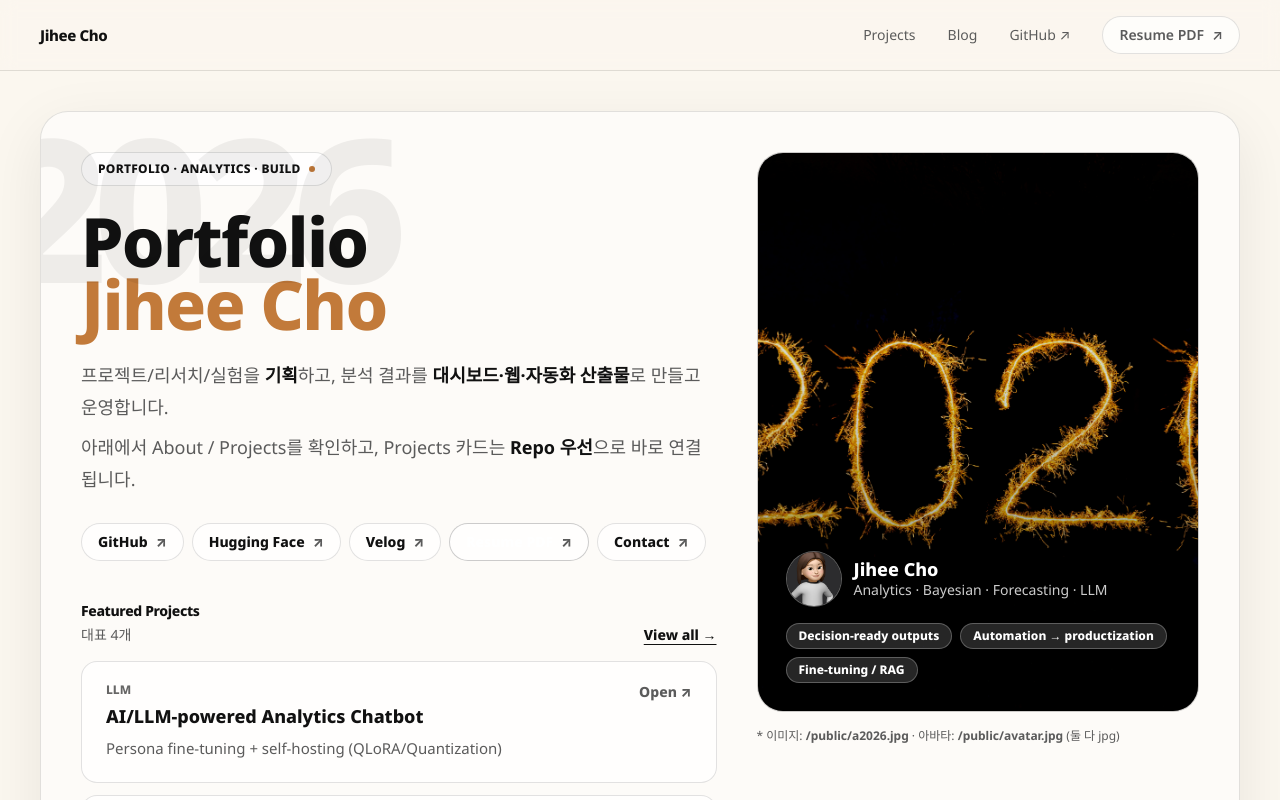
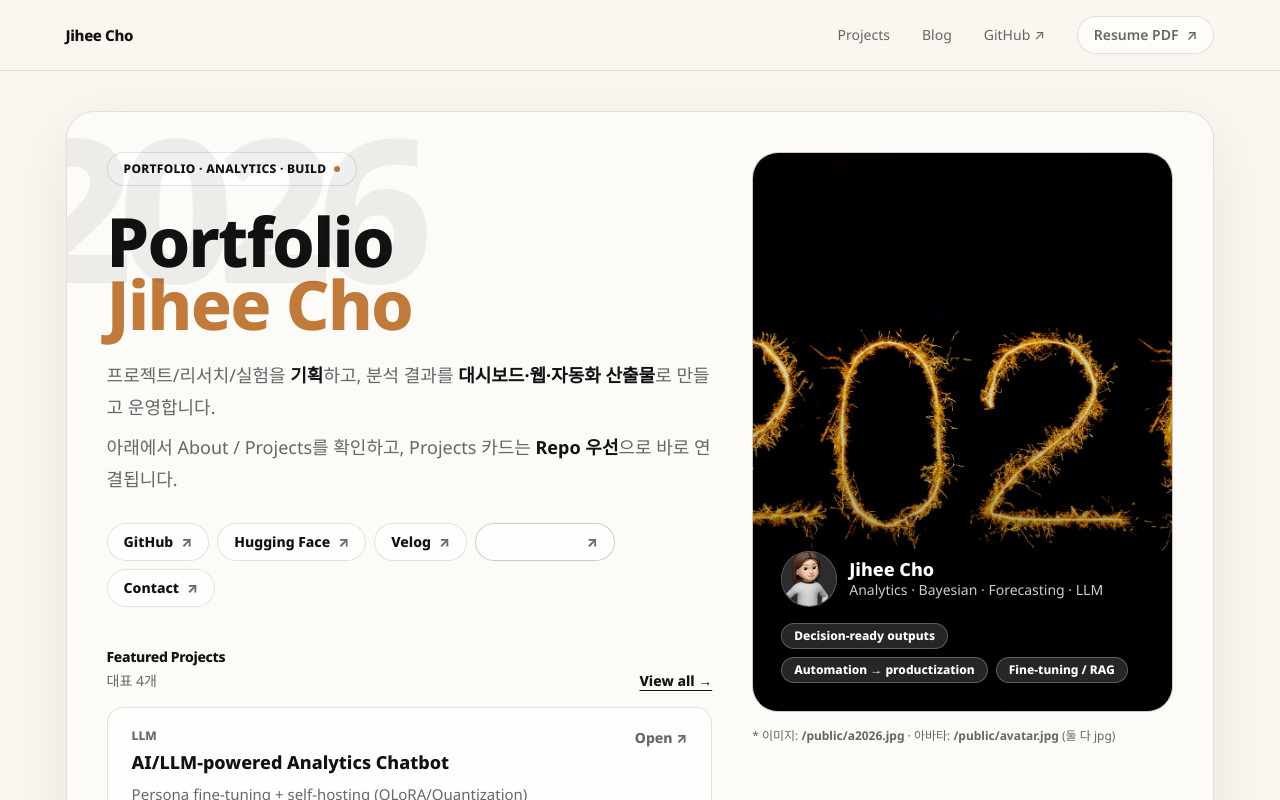
Before and after one commit to jay-lay-down/jihee-portfolio, a Next.js app: page / in a window 1280 px wide. Shown: the top 800 px of the page. Built offline with nearby package versions, Linux system fonts and the light colour scheme.

Commit message:
Update globals.css

```diff
--- a/app/globals.css
+++ b/app/globals.css
@@ -1,16 +1,22 @@
 @import "tailwindcss";
 
 :root{
-  --bg: #fbf7ef;        /* warm beige */
-  --fg: #111111;
-  --muted: #5b5b5b;
-  --line: rgba(17,17,17,.12);
-
-  --card: rgba(255,255,255,.74);
+  --bg: #fbf6ef;        /* warm beige */
+  --fg: #121212;        /* ink */
+  --muted: rgba(18,18,18,.64);
+  --line: rgba(18,18,18,.12);
   --soft: rgba(255,255,255,.55);
 
-  --accent: #c27a3a;     /* warm tan */
-  --accent2: #ffba49;    /* gold-ish */
+  --accent: #c27a3a;    /* warm brown */
+  --accent2: #ffba49;   /* warm amber */
+}
+
+html{ font-family: var(--font-noto), system-ui, -apple-system, Segoe UI, Roboto, sans-serif; }
+body{ background: var(--bg); color: var(--fg); }
+
+.container-wide{
+  width: min(1400px, 96vw);
+  margin: 0 auto;
 }
 
 html, body {
```
